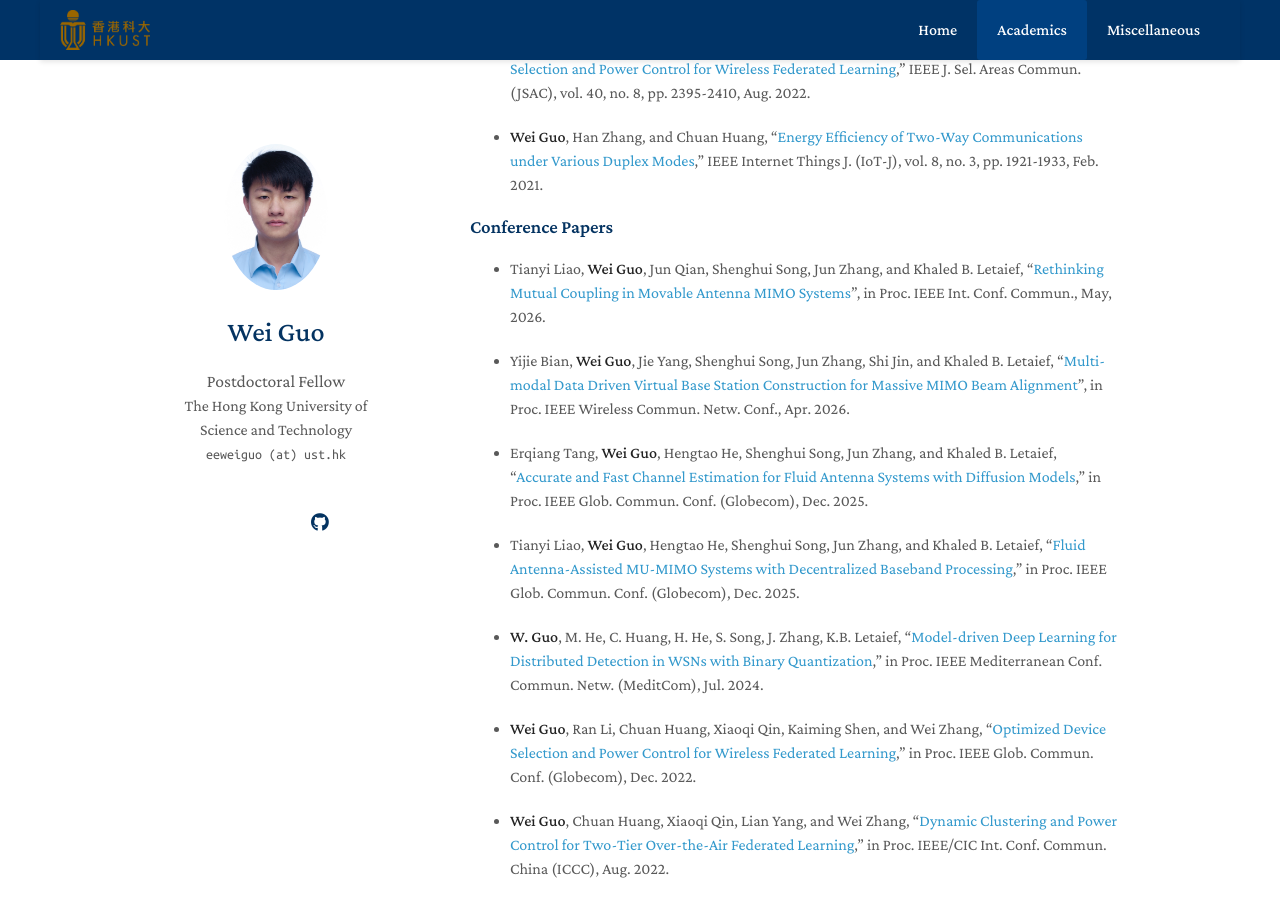
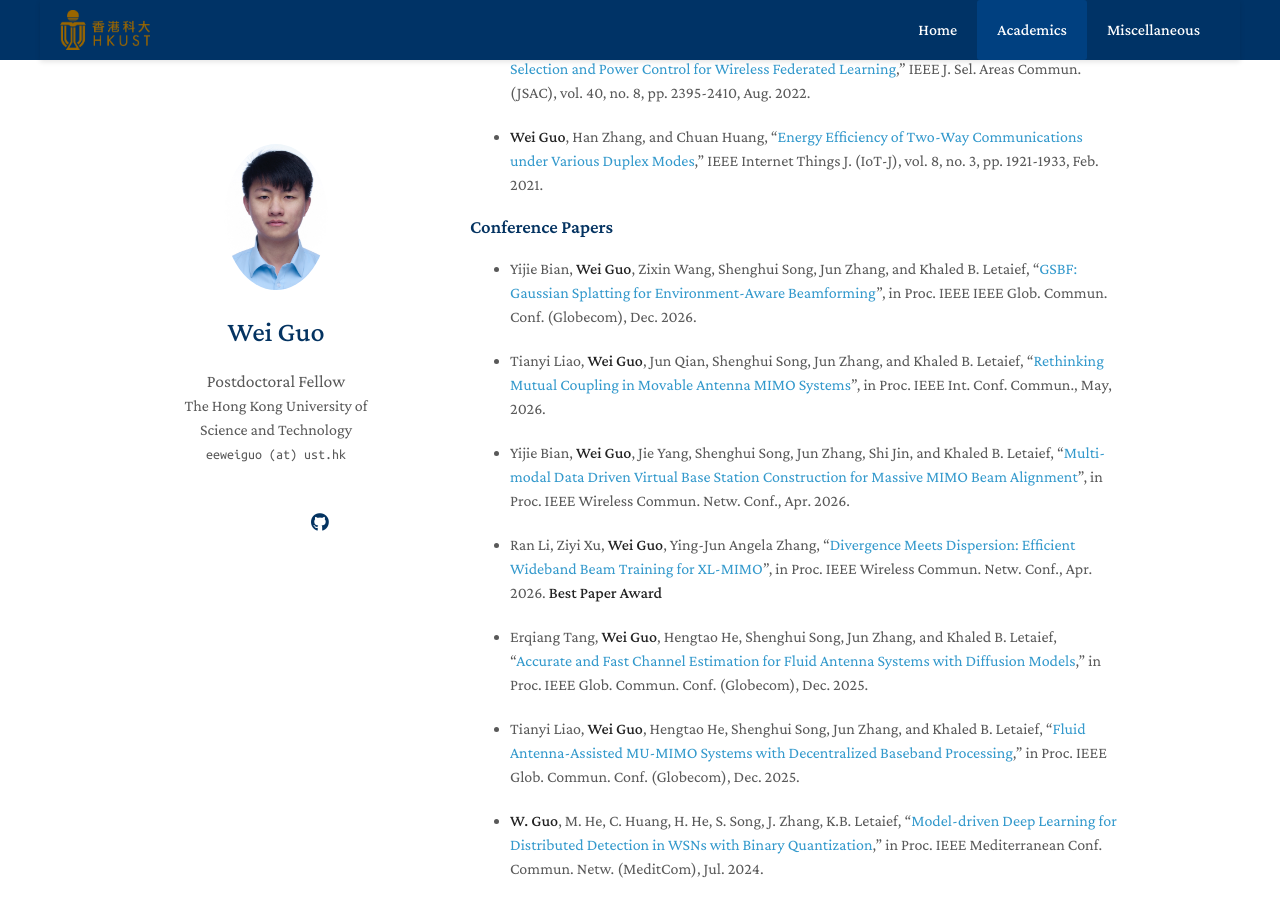
Before and after one commit to weiiguo/weiiguo.github.io, a Jekyll site: the page built from academics.md, in a window 1280 px wide and 900 px high, scrolled down 1205 px. Built offline with Jekyll 4.4.1, drawn with Linux system fonts in a browser that asks for light colours; a style sheet for code colours, icons or effects is not loaded.

Commit message:
Update Publications

```diff
--- a/academics.md
+++ b/academics.md
@@ -38,10 +38,13 @@
 
 
 ### Conference Papers
+- Yijie Bian, **Wei Guo**, Zixin Wang, Shenghui Song, Jun Zhang, and Khaled B. Letaief, "[GSBF: Gaussian Splatting for Environment-Aware Beamforming](https://arxiv.org/abs/2608.05896)", in Proc. IEEE IEEE Glob. Commun. Conf. (Globecom), Dec. 2026.
 
-- Tianyi Liao, **Wei Guo**, Jun Qian, Shenghui Song, Jun Zhang, and Khaled B. Letaief, "[Rethinking Mutual Coupling in Movable Antenna MIMO Systems](https://arxiv.org/abs/2603.12817)", in Proc. IEEE Int. Conf. Commun., May, 2026.
+- Tianyi Liao, **Wei Guo**, Jun Qian, Shenghui Song, Jun Zhang, and Khaled B. Letaief, "[Rethinking Mutual Coupling in Movable Antenna MIMO Systems](https://ieeexplore.ieee.org/abstract/document/11587618)", in Proc. IEEE Int. Conf. Commun., May, 2026.
 
-- Yijie Bian, **Wei Guo**, Jie Yang, Shenghui Song, Jun Zhang, Shi Jin, and Khaled B. Letaief, "[Multi-modal Data Driven Virtual Base Station Construction for Massive MIMO Beam Alignment](https://arxiv.org/abs/2602.22796)", in Proc. IEEE Wireless Commun. Netw. Conf., Apr. 2026.
+- Yijie Bian, **Wei Guo**, Jie Yang, Shenghui Song, Jun Zhang, Shi Jin, and Khaled B. Letaief, "[Multi-modal Data Driven Virtual Base Station Construction for Massive MIMO Beam Alignment](https://ieeexplore.ieee.org/abstract/document/11555232)", in Proc. IEEE Wireless Commun. Netw. Conf., Apr. 2026.
+
+- Ran Li, Ziyi Xu, **Wei Guo**, Ying-Jun Angela Zhang, "[Divergence Meets Dispersion: Efficient Wideband Beam Training for XL-MIMO](https://ieeexplore.ieee.org/abstract/document/11555141)", in Proc. IEEE Wireless Commun. Netw. Conf., Apr. 2026. **Best Paper Award**
 
 - Erqiang Tang, **Wei Guo**, Hengtao He, Shenghui Song, Jun Zhang, and Khaled B. Letaief, "[Accurate and Fast Channel Estimation for Fluid Antenna Systems with Diffusion Models](https://arxiv.org/abs/2505.04930)," in Proc. IEEE Glob. Commun. Conf. (Globecom), Dec. 2025.
 
```
Also changed, not shown: index.md (+1 -0 lines).
